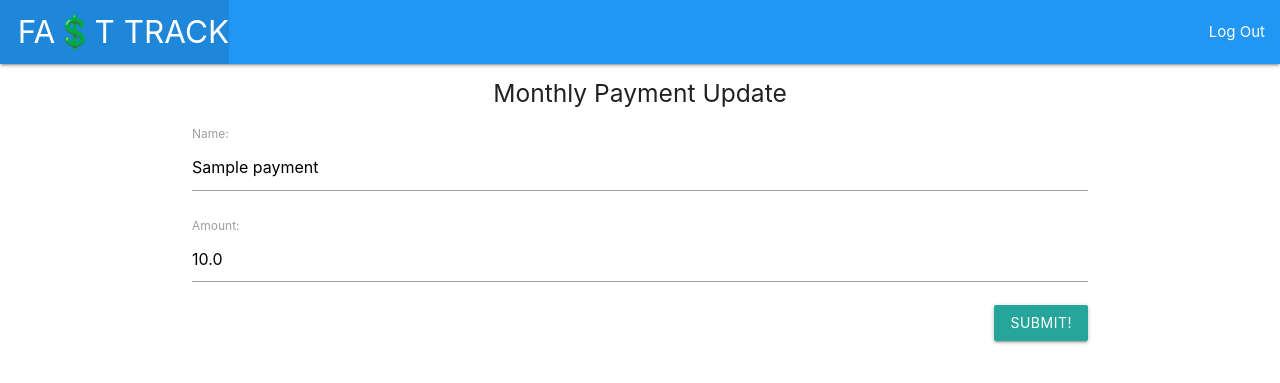
After one commit to DaveTheWay1/FASTTRACK, a Django app: page /monthly_payment/1/update in a window 1280 px wide. The commit adds this page. Shown: the top 383 px of the page. Run offline with Django 5.2, Linux system fonts and the light colour scheme; a user stored in the database is signed in; tables that the repository leaves empty hold one stand-in row (values such as "Sample post").

Commit message:
add the link to redirect users to update monthly payments and create a display for the monthly payment form

```diff
--- a/main_app/templates/home.html
+++ b/main_app/templates/home.html
@@ -58,7 +58,7 @@
                 <div class="card-action">
                     <p class="center-align">${{ payment.amount }}</p>
                     <a class="right"href="">Delete</a>
-                    <a class="right" href="">Edit</a>
+                    <a class="right" href="{% url 'monthly_payment_update' payment.id %}">Edit</a>
                 </div>
             </div>
         </div>
--- /dev/null
+++ b/main_app/templates/main_app/monthly_payments_form.html
@@ -0,0 +1,12 @@
+{% extends 'base.html' %}
+
+{% block content %}
+<h5 class="center-align">Monthly Payment Update</h5>
+<form action="" method="POST">
+    {% csrf_token %}
+    <table>
+    {{ form.as_p}}
+    </table>
+    <input type="submit" value="Submit!" class="btn right">
+</form>
+{% endblock %}
```
